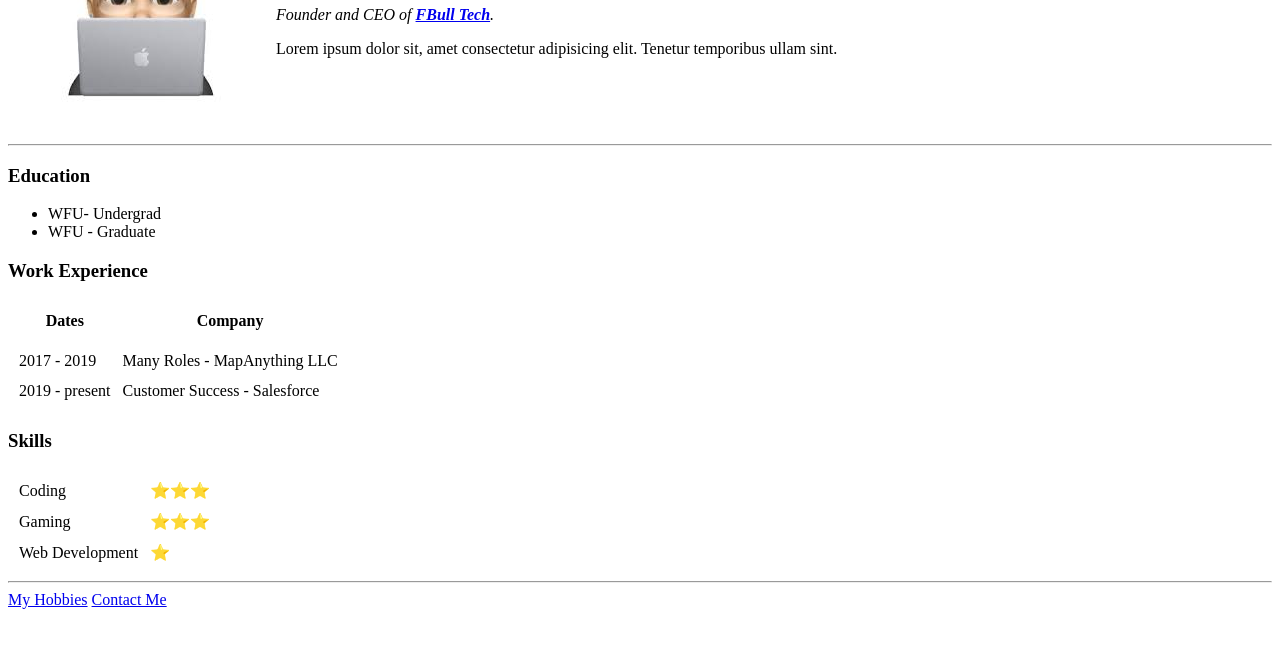
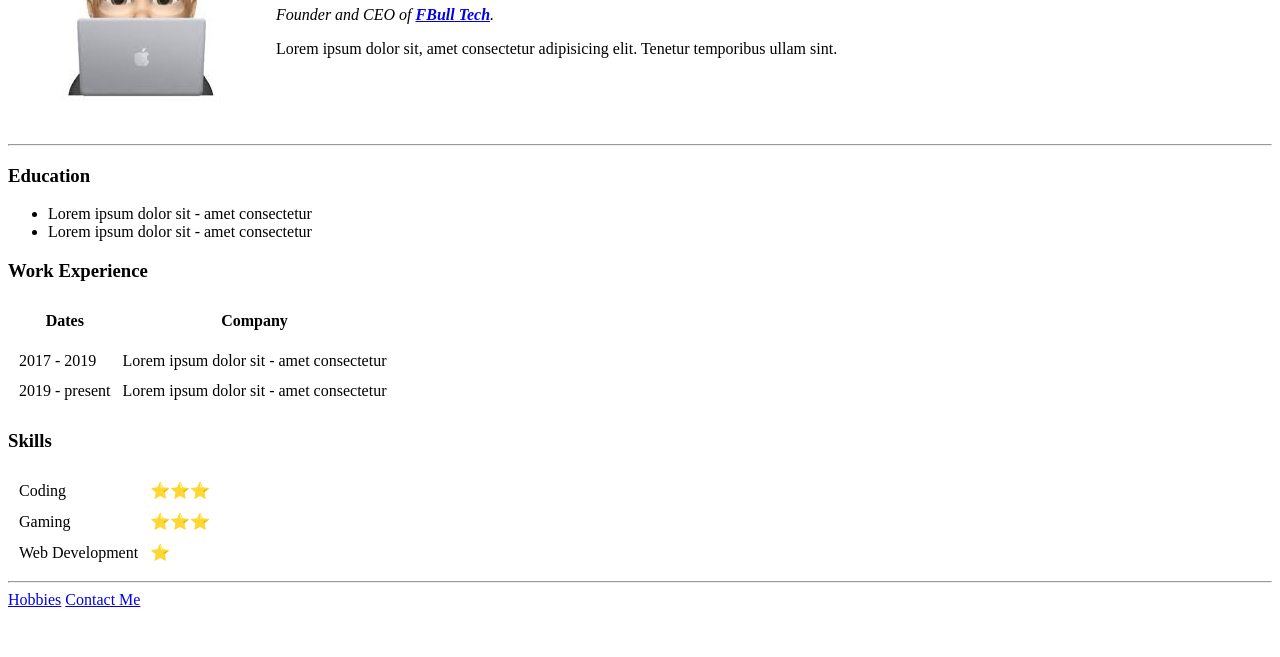
Before and after one commit to d31o/cv, a plain HTML site: page index.html in a window 1280 px wide. Shown: the part 143-800 px from the top of the page. Drawn offline with Linux system fonts and the light colour scheme.

Commit message:
Changes to information distributed

```diff
--- a/index.html
+++ b/index.html
@@ -13,7 +13,7 @@
     <tr>
       <td><img src="img/dlowe.jpeg" alt="hiding behind a Mac memoji"></td>
       <td>
-        <h1>Del Lo</h1>
+        <h1>Lorem ipsum</h1>
         <p><em>Founder and CEO of <strong><a href="#">FBull Tech</a></strong>.</em></p>
         <p>
           Lorem ipsum dolor sit, amet consectetur adipisicing elit. Tenetur temporibus ullam sint.
@@ -25,8 +25,8 @@
   <hr>
   <h3>Education</h3>
   <ul>
-    <li>WFU- Undergrad</li>
-    <li>WFU - Graduate</li>
+    <li>Lorem ipsum dolor sit - amet consectetur</li>
+    <li>Lorem ipsum dolor sit - amet consectetur</li>
   </ul>
   <h3>Work Experience</h3>
 
@@ -38,20 +38,12 @@
           <th>Company</th>
         </tr>
       </thead>
-      <td>
-        2017 - 2019
-      </td>
-      <td>
-        Many Roles - MapAnything LLC
-      </td>
+      <td>2017 - 2019</td>
+      <td>Lorem ipsum dolor sit - amet consectetur</td>
     </tr>
     <tr>
-      <td>
-        2019 - present
-      </td>
-      <td>
-        Customer Success - Salesforce
-      </td>
+      <td>2019 - present</td>
+      <td>Lorem ipsum dolor sit - amet consectetur</td>
     </tr>
   </table>
 
@@ -71,7 +63,7 @@
     </tr>
   </table>
   <hr>
-  <a href="hobbies.html" target="blank_">My Hobbies</a>
+  <a href="hobbies.html" target="blank_">Hobbies</a>
   <a href="contact.html" target="blank_">Contact Me</a>
 </body>
 
```
